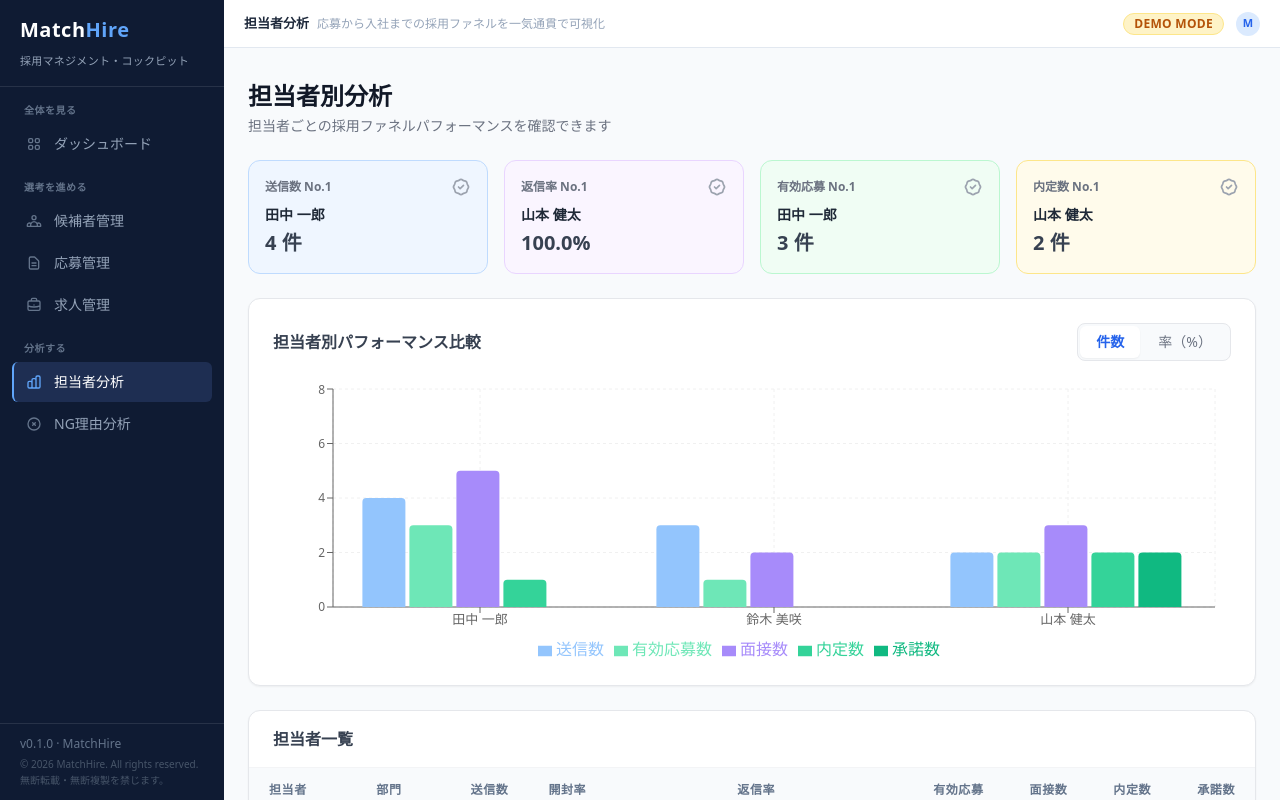
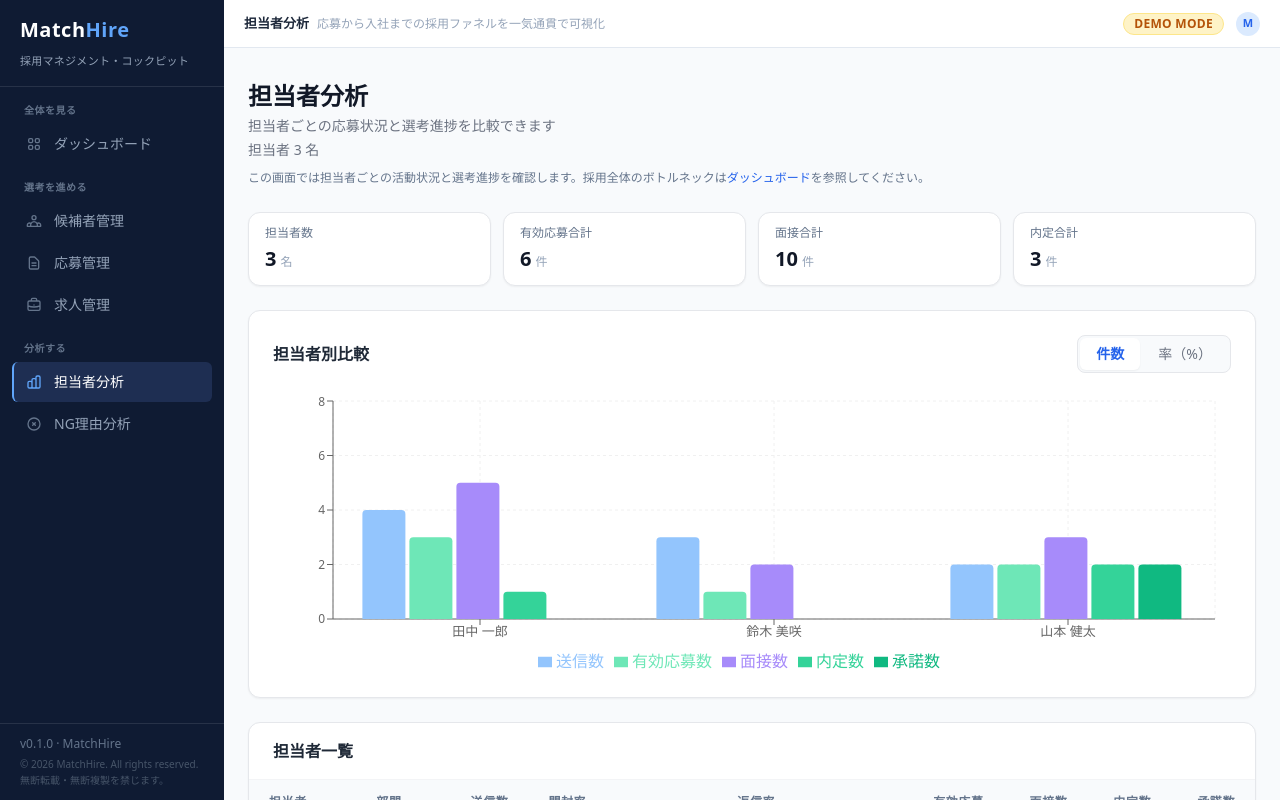
Before and after one commit to satochan-ai/matchhire-demo, a Next.js app: page /matchhire/owners in a window 1280 px wide. Built offline with nearby package versions, Linux system fonts and the light colour scheme.

Commit message:
Redesign MatchHire owner analysis

```diff
--- a/src/app/matchhire/owners/page.tsx
+++ b/src/app/matchhire/owners/page.tsx
@@ -1,6 +1,7 @@
 "use client";
 
 import { useState, useMemo } from "react";
+import Link from "next/link";
 import { OwnerSummaryCards } from "@/components/owners/OwnerSummaryCards";
 import { OwnerTable } from "@/components/owners/OwnerTable";
 import { OwnerPerformanceChart } from "@/components/owners/OwnerPerformanceChart";
@@ -8,6 +9,7 @@ import { computeOwnerMetrics } from "@/lib/mockData";
 import { useRawData } from "@/hooks/useRawData";
 import { LoadingState } from "@/components/common/LoadingState";
 import { ErrorState } from "@/components/common/ErrorState";
+import { EmptyState } from "@/components/common/EmptyState";
 
 type ChartMode = "count" | "rate";
 
@@ -17,36 +19,59 @@ export default function OwnersPage() {
   ]);
   const [chartMode, setChartMode] = useState<ChartMode>("count");
 
+  // 既存の computeOwnerMetrics をそのまま使用（並び順は owners 定義順）
   const metrics = useMemo(() => computeOwnerMetrics(undefined, data), [data]);
 
   if (loading) return <LoadingState variant="cards" />;
   if (error)   return <ErrorState message={error.message} onRetry={refetch} />;
 
   return (
-    <div className="min-h-screen bg-slate-50 px-6 py-8">
-      <div className="mx-auto max-w-7xl space-y-6">
+    <div className="min-h-screen bg-slate-50 px-4 py-6 md:px-6 md:py-8">
+      <div className="mx-auto max-w-7xl space-y-5 md:space-y-6">
 
+        {/* ═════ ページヘッダー ═════ */}
         <div>
-          <h1 className="text-2xl font-bold text-gray-900">担当者別分析</h1>
+          <h1 className="text-2xl font-bold text-gray-900">担当者分析</h1>
           <p className="mt-1 text-sm text-gray-500">
-            担当者ごとの採用ファネルパフォーマンスを確認できます
+            担当者ごとの応募状況と選考進捗を比較できます
+          </p>
+          <p className="mt-1 text-sm text-gray-500">
+            担当者 <span className="tabular-nums">{metrics.length}</span> 名
+          </p>
+          <p className="mt-2 text-xs leading-relaxed text-slate-500">
+            この画面では担当者ごとの活動状況と選考進捗を確認します。採用全体のボトルネックは
+            <Link
+              href="/matchhire/dashboard"
+              className="rounded text-blue-600 hover:underline focus-visible:outline-none focus-visible:ring-2 focus-visible:ring-blue-400 focus-visible:ring-offset-1"
+            >
+              ダッシュボード
+            </Link>
+            を参照してください。
           </p>
         </div>
 
+        {metrics.length === 0 ? (
+          /* データ自体が0件（担当者マスタが空）の場合は比較表示を描画しない */
+          <EmptyState message="分析対象となる担当者データがありません。" />
+        ) : (
+          <>
+            {/* ═════ 総括サマリー ═════ */}
             <OwnerSummaryCards metrics={metrics} />
 
-        <div className="rounded-xl border border-gray-200 bg-white p-6 shadow-sm">
-          <div className="mb-5 flex items-center justify-between flex-wrap gap-3">
-            <h2 className="text-base font-semibold text-gray-700">担当者別パフォーマンス比較</h2>
-            <div className="flex rounded-lg border border-gray-200 bg-slate-50 p-0.5 gap-0.5">
+            {/* ═════ 担当者別比較（グラフ） ═════ */}
+            <section className="rounded-xl border border-gray-200 bg-white p-4 shadow-sm md:p-6">
+              <div className="mb-5 flex flex-wrap items-center justify-between gap-3">
+                <h2 className="text-sm font-bold text-gray-800 md:text-base">担当者別比較</h2>
+                <div className="flex gap-0.5 rounded-lg border border-gray-200 bg-slate-50 p-0.5">
                   {(["count", "rate"] as ChartMode[]).map((mode) => (
                     <button
                       key={mode}
                       type="button"
                       onClick={() => setChartMode(mode)}
-                  className={`rounded-md px-4 py-1.5 text-sm font-medium transition-all ${
+                      aria-pressed={chartMode === mode}
+                      className={`rounded-md px-4 py-1.5 text-sm font-medium transition-all focus-visible:outline-none focus-visible:ring-2 focus-visible:ring-blue-400 ${
                         chartMode === mode
-                      ? "bg-white text-blue-600 shadow-sm font-semibold"
+                          ? "bg-white font-semibold text-blue-600 shadow-sm"
                           : "text-gray-500 hover:text-gray-700"
                       }`}
                     >
@@ -56,14 +81,17 @@ export default function OwnersPage() {
                 </div>
               </div>
               <OwnerPerformanceChart metrics={metrics} mode={chartMode} />
-        </div>
+            </section>
 
-        <div className="rounded-xl border border-gray-200 bg-white shadow-sm">
-          <div className="border-b border-gray-100 px-6 py-4">
-            <h2 className="text-base font-semibold text-gray-700">担当者一覧</h2>
+            {/* ═════ 担当者別詳細一覧 ═════ */}
+            <section className="rounded-xl border border-gray-200 bg-white shadow-sm">
+              <div className="border-b border-gray-100 px-4 py-4 md:px-6">
+                <h2 className="text-sm font-bold text-gray-800 md:text-base">担当者一覧</h2>
               </div>
               <OwnerTable metrics={metrics} />
-        </div>
+            </section>
+          </>
+        )}
 
       </div>
     </div>
--- a/src/components/owners/OwnerSummaryCards.tsx
+++ b/src/components/owners/OwnerSummaryCards.tsx
@@ -6,72 +6,34 @@ interface OwnerSummaryCardsProps {
   metrics: OwnerMetrics[];
 }
 
-interface SummaryItem {
-  label: string;
-  ownerName: string;
-  value: string;
-  color: string;
-  icon: React.ReactNode;
-}
-
-function TrophyIcon() {
-  return (
-    <svg className="h-5 w-5" fill="none" viewBox="0 0 24 24" stroke="currentColor">
-      <path strokeLinecap="round" strokeLinejoin="round" strokeWidth={2}
-        d="M9 12l2 2 4-4M7.835 4.697a3.42 3.42 0 001.946-.806 3.42 3.42 0 014.438 0 3.42 3.42 0 001.946.806 3.42 3.42 0 013.138 3.138 3.42 3.42 0 00.806 1.946 3.42 3.42 0 010 4.438 3.42 3.42 0 00-.806 1.946 3.42 3.42 0 01-3.138 3.138 3.42 3.42 0 00-1.946.806 3.42 3.42 0 01-4.438 0 3.42 3.42 0 00-1.946-.806 3.42 3.42 0 01-3.138-3.138 3.42 3.42 0 00-.806-1.946 3.42 3.42 0 010-4.438 3.42 3.42 0 00.806-1.946 3.42 3.42 0 013.138-3.138z" />
-    </svg>
-  );
-}
-
+/**
+ * 担当者分析の総括サマリー。
+ * 既存集計（computeOwnerMetrics）の合計だけを中立的に表示し、
+ * 順位付け・評価（No.1等）は行わない。
+ */
 export function OwnerSummaryCards({ metrics }: OwnerSummaryCardsProps) {
   if (metrics.length === 0) return null;
 
-  const topSent      = metrics.reduce((a, b) => a.sentCount     > b.sentCount     ? a : b);
-  const topReply     = metrics.reduce((a, b) => a.replyRate     > b.replyRate     ? a : b);
-  const topValid     = metrics.reduce((a, b) => a.validCount    > b.validCount    ? a : b);
-  const topOffer     = metrics.reduce((a, b) => a.offerCount    > b.offerCount    ? a : b);
+  const totalValid     = metrics.reduce((sum, m) => sum + m.validCount, 0);
+  const totalInterview = metrics.reduce((sum, m) => sum + m.interviewCount, 0);
+  const totalOffer     = metrics.reduce((sum, m) => sum + m.offerCount, 0);
 
-  const items: SummaryItem[] = [
-    {
-      label: "送信数 No.1",
-      ownerName: topSent.ownerName,
-      value: `${topSent.sentCount} 件`,
-      color: "border-blue-200 bg-blue-50",
-      icon: <TrophyIcon />,
-    },
-    {
-      label: "返信率 No.1",
-      ownerName: topReply.ownerName,
-      value: `${topReply.replyRate.toFixed(1)}%`,
-      color: "border-purple-200 bg-purple-50",
-      icon: <TrophyIcon />,
-    },
-    {
-      label: "有効応募 No.1",
-      ownerName: topValid.ownerName,
-      value: `${topValid.validCount} 件`,
-      color: "border-green-200 bg-green-50",
-      icon: <TrophyIcon />,
-    },
-    {
-      label: "内定数 No.1",
-      ownerName: topOffer.ownerName,
-      value: `${topOffer.offerCount} 件`,
-      color: "border-amber-200 bg-amber-50",
-      icon: <TrophyIcon />,
-    },
+  const items = [
+    { label: "担当者数",   value: metrics.length,  unit: "名" },
+    { label: "有効応募合計", value: totalValid,      unit: "件" },
+    { label: "面接合計",   value: totalInterview,  unit: "件" },
+    { label: "内定合計",   value: totalOffer,      unit: "件" },
   ];
 
   return (
-    <div className="grid grid-cols-2 gap-4 sm:grid-cols-4">
+    <div className="grid grid-cols-2 gap-3 md:grid-cols-4">
       {items.map((item) => (
-        <div key={item.label} className={`rounded-xl border p-4 ${item.color}`}>
-          <div className="flex items-center justify-between mb-2">
-            <span className="text-xs font-semibold text-gray-500">{item.label}</span>
-            <span className="text-gray-400">{item.icon}</span>
-          </div>
-          <p className="text-sm font-bold text-gray-800">{item.ownerName}</p>
-          <p className="mt-1 text-xl font-bold text-gray-700">{item.value}</p>
+        <div key={item.label} className="rounded-xl border border-gray-200 bg-white px-4 py-3 shadow-sm">
+          <p className="text-xs font-medium text-slate-500">{item.label}</p>
+          <p className="mt-1 text-xl font-bold tabular-nums text-gray-900">
+            {item.value}
+            <span className="ml-1 text-xs font-medium text-slate-400">{item.unit}</span>
+          </p>
         </div>
       ))}
     </div>
--- a/src/components/owners/OwnerTable.tsx
+++ b/src/components/owners/OwnerTable.tsx
@@ -1,23 +1,31 @@
 "use client";
 
+import { DataTableShell } from "@/components/common/DataTableShell";
 import type { OwnerMetrics } from "@/lib/mockData";
 
 interface OwnerTableProps {
   metrics: OwnerMetrics[];
 }
 
+/** 率の表示。バーは大小の目安で、数値を必ず併記する（色による評価はしない） */
 function RateBar({ value }: { value: number }) {
   const clamped = Math.min(Math.max(value, 0), 100);
-  const color =
-    clamped >= 40 ? "bg-green-400" :
-    clamped >= 20 ? "bg-yellow-400" :
-    "bg-red-400";
   return (
     <div className="flex items-center gap-2">
-      <div className="h-1.5 w-20 rounded-full bg-slate-100">
-        <div className={`h-1.5 rounded-full ${color}`} style={{ width: `${clamped}%` }} />
+      <div className="h-1.5 w-20 shrink-0 rounded-full bg-slate-100">
+        <div className="h-1.5 rounded-full bg-blue-400" style={{ width: `${clamped}%` }} />
       </div>
       <span className="tabular-nums text-slate-700">{clamped.toFixed(1)}%</span>
+    </div>
+  );
+}
+
+/** モバイルカード内の指標1マス */
+function MetricCell({ label, value }: { label: string; value: string }) {
+  return (
+    <div>
+      <dt className="text-[11px] text-slate-400">{label}</dt>
+      <dd className="mt-0.5 text-sm font-semibold tabular-nums text-slate-800">{value}</dd>
     </div>
   );
 }
@@ -32,28 +40,30 @@ export function OwnerTable({ metrics }: OwnerTableProps) {
   }
 
   return (
-    <div className="overflow-x-auto">
-      <table className="w-full text-sm">
+    <>
+      {/* PC: テーブル表示 */}
+      <div className="hidden md:block">
+        <DataTableShell>
           <thead>
             <tr className="border-b border-slate-200 bg-slate-50 text-left text-xs font-semibold tracking-wider text-slate-500">
-            <th className="px-5 py-3.5 whitespace-nowrap">担当者</th>
-            <th className="px-5 py-3.5 whitespace-nowrap">部門</th>
-            <th className="px-5 py-3.5 whitespace-nowrap text-right">送信数</th>
-            <th className="px-5 py-3.5 whitespace-nowrap">開封率</th>
-            <th className="px-5 py-3.5 whitespace-nowrap">返信率</th>
-            <th className="px-5 py-3.5 whitespace-nowrap text-right">有効応募</th>
-            <th className="px-5 py-3.5 whitespace-nowrap text-right">面接数</th>
-            <th className="px-5 py-3.5 whitespace-nowrap text-right">内定数</th>
-            <th className="px-5 py-3.5 whitespace-nowrap text-right">承諾数</th>
+              <th scope="col" className="whitespace-nowrap px-5 py-3.5">担当者</th>
+              <th scope="col" className="whitespace-nowrap px-5 py-3.5">部門</th>
+              <th scope="col" className="whitespace-nowrap px-5 py-3.5 text-right">送信数</th>
+              <th scope="col" className="whitespace-nowrap px-5 py-3.5">開封率</th>
+              <th scope="col" className="whitespace-nowrap px-5 py-3.5">返信率</th>
+              <th scope="col" className="whitespace-nowrap px-5 py-3.5 text-right">有効応募</th>
+              <th scope="col" className="whitespace-nowrap px-5 py-3.5 text-right">面接数</th>
+              <th scope="col" className="whitespace-nowrap px-5 py-3.5 text-right">内定数</th>
+              <th scope="col" className="whitespace-nowrap px-5 py-3.5 text-right">承諾数</th>
             </tr>
           </thead>
           <tbody className="divide-y divide-slate-100">
             {metrics.map((m) => (
-            <tr key={m.ownerId} className="hover:bg-slate-50/70 transition-colors">
-              <td className="px-5 py-3.5 font-medium text-slate-800 whitespace-nowrap">
+              <tr key={m.ownerId} className="transition-colors hover:bg-slate-50/70">
+                <td className="whitespace-nowrap px-5 py-3.5 font-medium text-slate-800">
                   {m.ownerName}
                 </td>
-              <td className="px-5 py-3.5 text-slate-500 whitespace-nowrap">
+                <td className="whitespace-nowrap px-5 py-3.5 text-slate-500">
                   {m.department}
                 </td>
                 <td className="px-5 py-3.5 text-right font-semibold tabular-nums text-slate-700">
@@ -71,20 +81,38 @@ export function OwnerTable({ metrics }: OwnerTableProps) {
                 <td className="px-5 py-3.5 text-right tabular-nums text-slate-700">
                   {m.interviewCount}
                 </td>
-              <td className="px-5 py-3.5 text-right tabular-nums">
-                <span className={m.offerCount > 0 ? "font-semibold text-green-700" : "text-slate-400"}>
+                <td className="px-5 py-3.5 text-right tabular-nums text-slate-700">
                   {m.offerCount}
-                </span>
                 </td>
-              <td className="px-5 py-3.5 text-right tabular-nums">
-                <span className={m.acceptCount > 0 ? "font-semibold text-emerald-700" : "text-slate-400"}>
+                <td className="px-5 py-3.5 text-right tabular-nums text-slate-700">
                   {m.acceptCount}
-                </span>
                 </td>
               </tr>
             ))}
           </tbody>
-      </table>
+        </DataTableShell>
       </div>
+
+      {/* モバイル: カード表示（詳細ページが無いためリンクにはしない） */}
+      <div className="flex flex-col gap-2 p-3 md:hidden">
+        {metrics.map((m) => (
+          <div key={m.ownerId} className="rounded-lg border border-gray-200 bg-white px-4 py-3 shadow-sm">
+            <div className="flex flex-wrap items-baseline gap-x-2">
+              <span className="break-words text-sm font-semibold text-slate-800">{m.ownerName}</span>
+              <span className="text-xs text-slate-400">{m.department}</span>
+            </div>
+            <dl className="mt-3 grid grid-cols-3 gap-x-3 gap-y-2">
+              <MetricCell label="送信数"   value={`${m.sentCount}件`} />
+              <MetricCell label="開封率"   value={`${m.openRate.toFixed(1)}%`} />
+              <MetricCell label="返信率"   value={`${m.replyRate.toFixed(1)}%`} />
+              <MetricCell label="有効応募" value={`${m.validCount}件`} />
+              <MetricCell label="面接数"   value={`${m.interviewCount}件`} />
+              <MetricCell label="内定数"   value={`${m.offerCount}件`} />
+              <MetricCell label="承諾数"   value={`${m.acceptCount}件`} />
+            </dl>
+          </div>
+        ))}
+      </div>
+    </>
   );
 }
```
Lines whose indentation alone changed are shown as unchanged.
